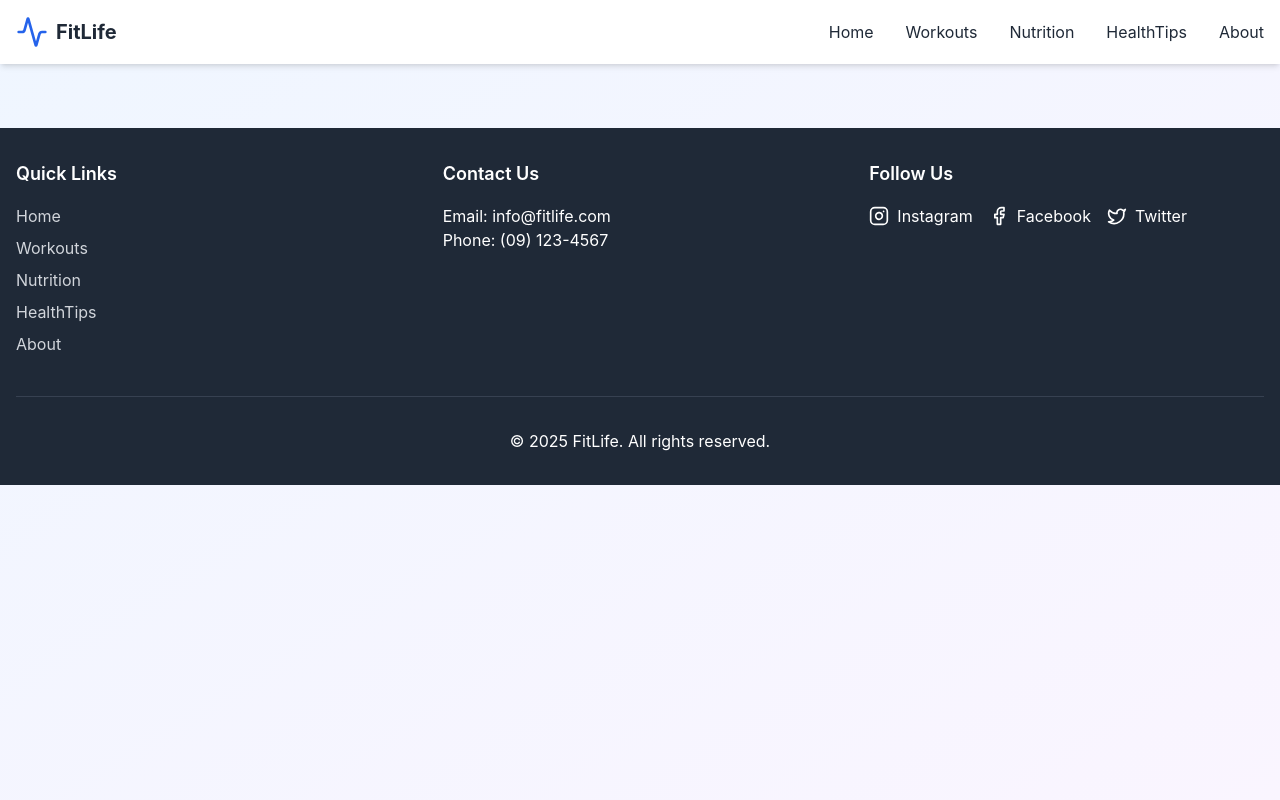
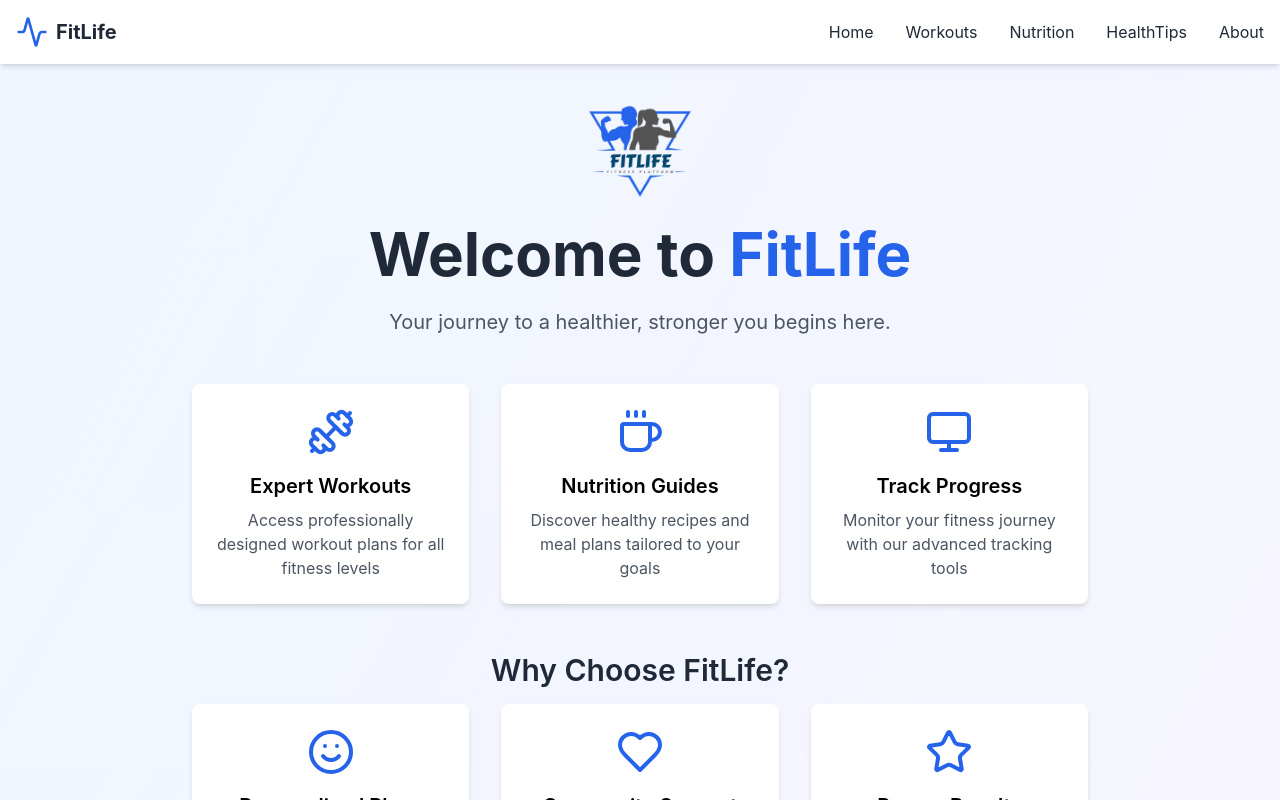
Before and after one commit to Vincent-star-hub/FitLife, a React (Create React App) app: page / in a window 1280 px wide. Shown: the top 800 px of the page. Built offline with nearby package versions, Linux system fonts and the light colour scheme.

Commit message:
changes browserrouter to hashrouter

```diff
--- a/src/App.js
+++ b/src/App.js
@@ -1,10 +1,10 @@
 import React from "react";
 import {
-  BrowserRouter as Router,
+  HashRouter as Router,
   Routes,
   Route,
   useNavigate,
-} from "react-router-dom";
+} from "react-router-dom"; // Use HashRouter
 
 import { Activity, Menu, X, Face } from "lucide-react";
 import Home from "./components/Home";
@@ -24,7 +24,7 @@ const App = () => {
         <header className="bg-white shadow-md">
           <nav className="container mx-auto px-4 py-4">
             <div className="flex justify-between items-center">
-              <Link to="/FitLife" className="flex items-center space-x-2">
+              <Link to="/" className="flex items-center space-x-2">
                 <Activity className="text-blue-600 w-8 h-8" />
                 <span className="text-xl font-bold text-gray-800">FitLife</span>
               </Link>
@@ -53,7 +53,7 @@ const App = () => {
 
         <main className="container mx-auto px-4 py-8">
           <Routes>
-            <Route path="/FitLife" element={<Home />} />
+            <Route path="/" element={<Home />} />
             <Route path="/workouts" element={<Workouts />} />
             <Route path="/nutrition" element={<Nutrition />} />
             <Route path="/healthtips" element={<HealthTips />} />
@@ -135,7 +135,7 @@ const NavLinks = ({ mobile, footer, setIsMenuOpen }) => {
     <>
       <button
         className={`${baseClasses}`}
-        onClick={() => handleNavigation("/FitLife")}
+        onClick={() => handleNavigation("/")}
       >
         Home
       </button>
```
